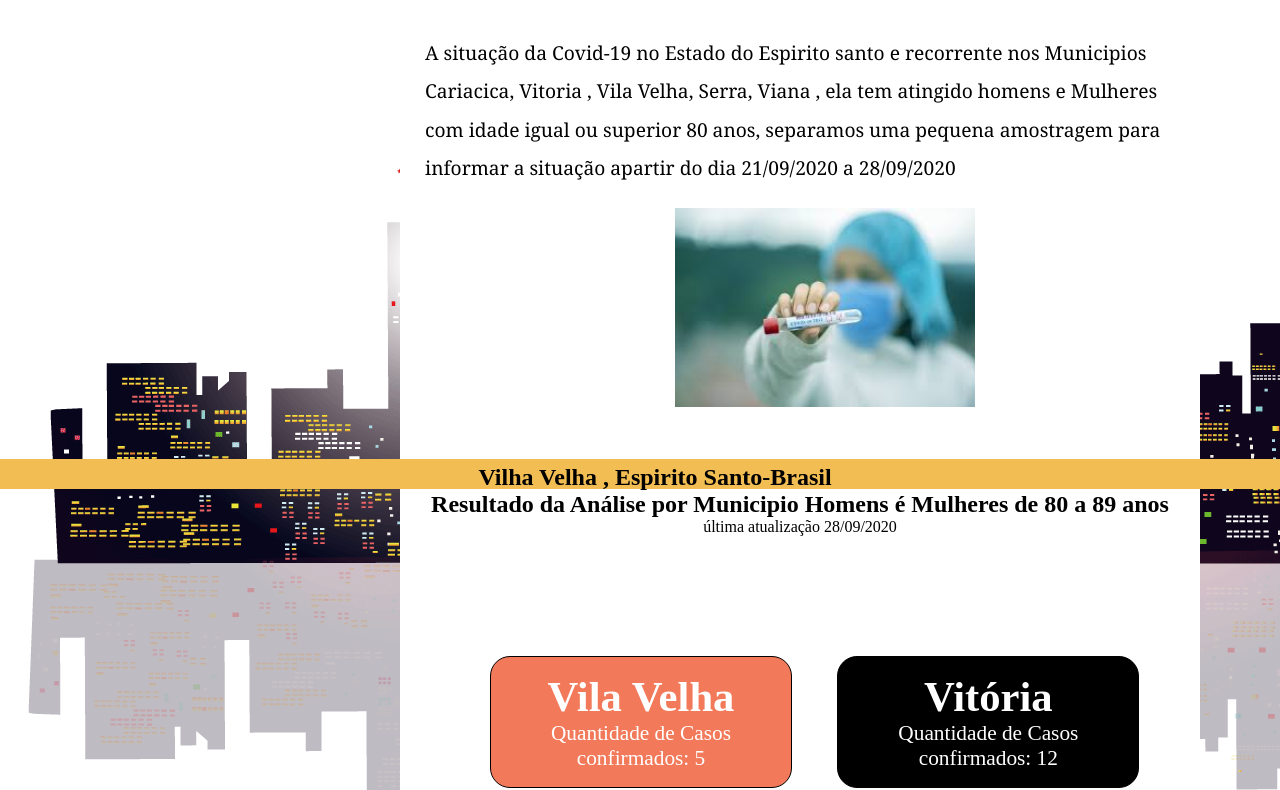
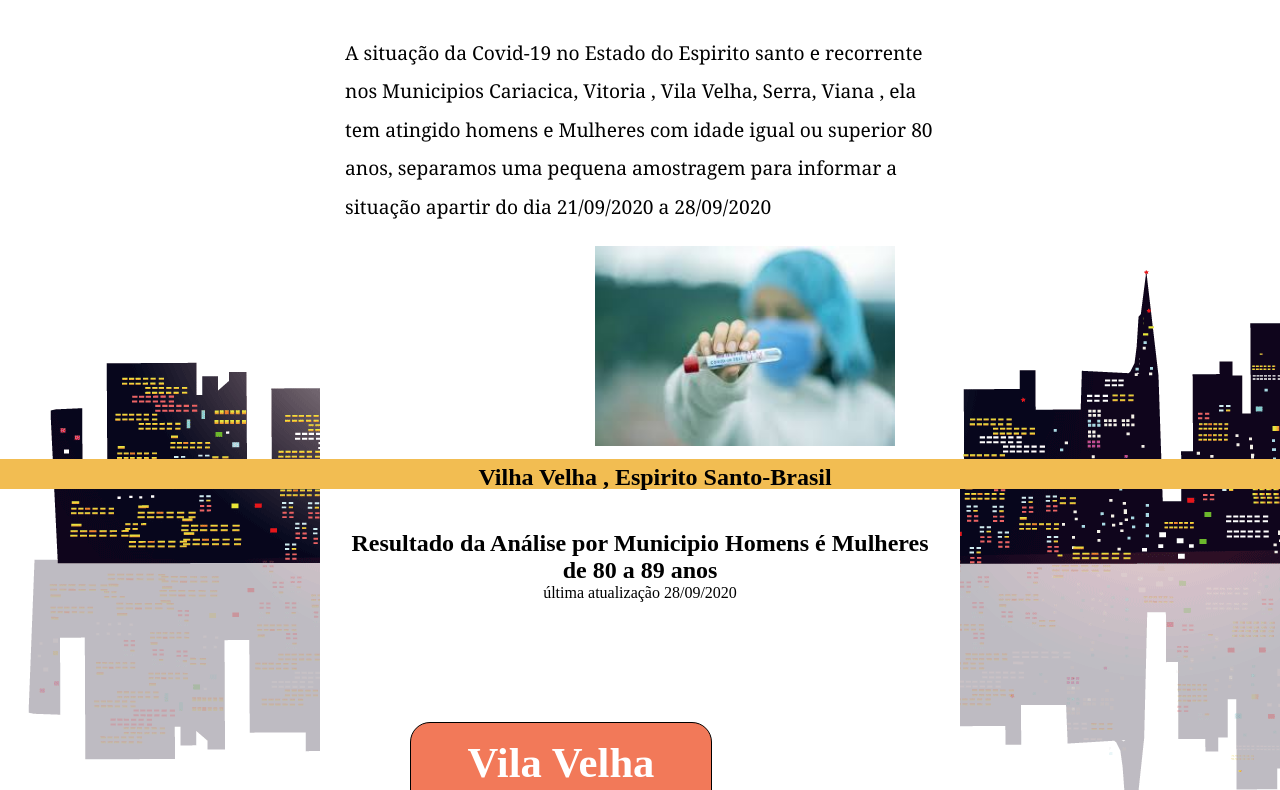
Before and after one commit to Frasson-Javac/projeto-covid-c1, a plain HTML site: page index.html in a window 1280 px wide. Shown: the part 311-1101 px from the top of the page. Drawn offline with Linux system fonts and the light colour scheme.

Commit message:
alterado o width do conteudoPrincipal

```diff
--- a/prevencaoStyle.css
+++ b/prevencaoStyle.css
@@ -63,9 +63,9 @@
         position: relative;
         top: 170px;
         transform: translateX(50%);
-        width: 800px;
+        width: 50%;
+        height: 100%;
         background-color: white;
-        height: 100%;
     }
 
     .fonteTitulos {
--- a/style.css
+++ b/style.css
@@ -70,9 +70,9 @@ a:hover {
     position: relative;
     top: 170px;
     transform: translateX(50%);
-    width: 800px;
+    width: 50%;
+    height: 100%;
     background-color: white;
-    height: 100%;
 }
 
 .fonteTitulos {
--- a/stylesobre.css
+++ b/stylesobre.css
@@ -65,9 +65,9 @@ a:hover {
     position: relative;
     top: 170px;
     transform: translateX(50%);
-    width: 800px;
+    width: 50%;
+    height: 100%;
     background-color: white;
-    height: 100%;
 }
 
 .fonteTitulos {
```
